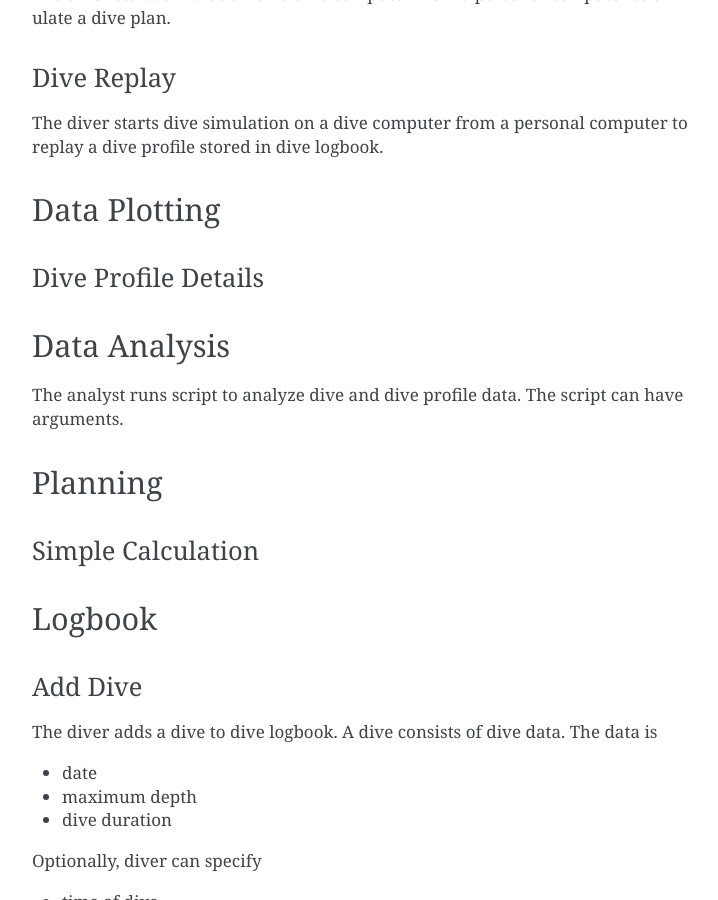
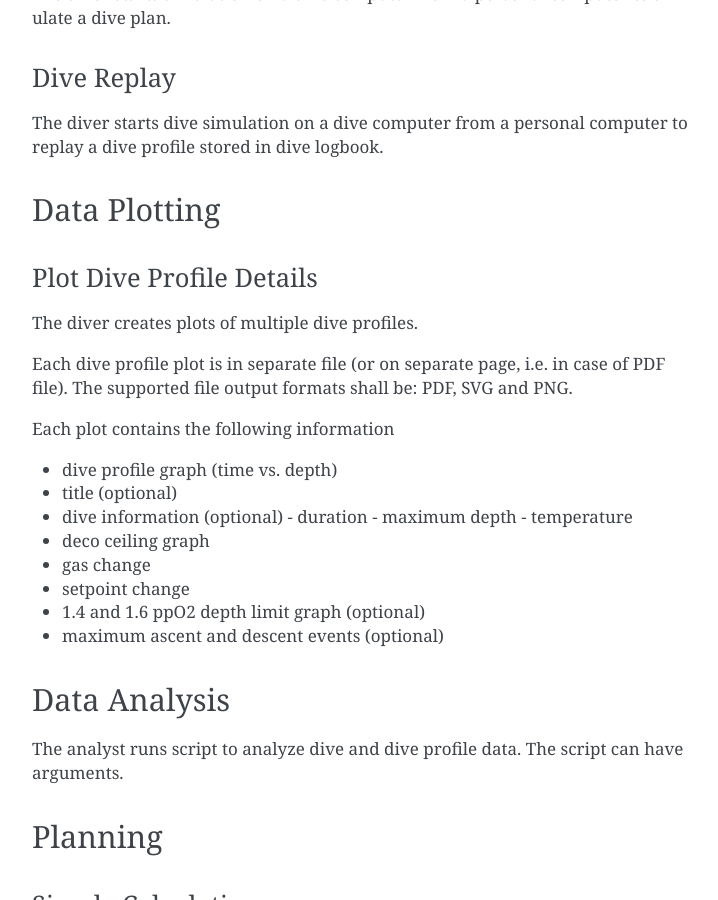
Before and after one commit to gitGNU/gnu_kenozooid, a Sphinx documentation site: the page built from doc/hacking/us.rst, in a window 1280 px wide and 900 px high, scrolled down 884 px. Shown: the whole window, without its empty margins (388-1106 px from the left). Built offline with Sphinx 7.4.7, drawn with Linux system fonts in a browser that asks for light colours; some of the changed text lies outside the part shown.

Commit message:
- described dive profile plotting user story

```diff
--- a/doc/hacking/us.rst
+++ b/doc/hacking/us.rst
@@ -60,8 +60,27 @@ Data Plotting
 
 .. _hk-us-plot-dive-details:
 
-Dive Profile Details
-^^^^^^^^^^^^^^^^^^^^
+Plot Dive Profile Details
+^^^^^^^^^^^^^^^^^^^^^^^^^
+The diver creates plots of multiple dive profiles.
+
+Each dive profile plot is in separate file (or on separate page, i.e. in
+case of PDF file). The supported file output formats shall be: PDF, SVG and
+PNG.
+
+Each plot contains the following information
+
+- dive profile graph (time vs. depth)
+- title (optional)
+- dive information (optional)
+  - duration
+  - maximum depth
+  - temperature
+- deco ceiling graph
+- gas change
+- setpoint change
+- 1.4 and 1.6 ppO2 depth limit graph (optional)
+- maximum ascent and descent events (optional)
 
 .. _hk-us-analysis:
 
```
